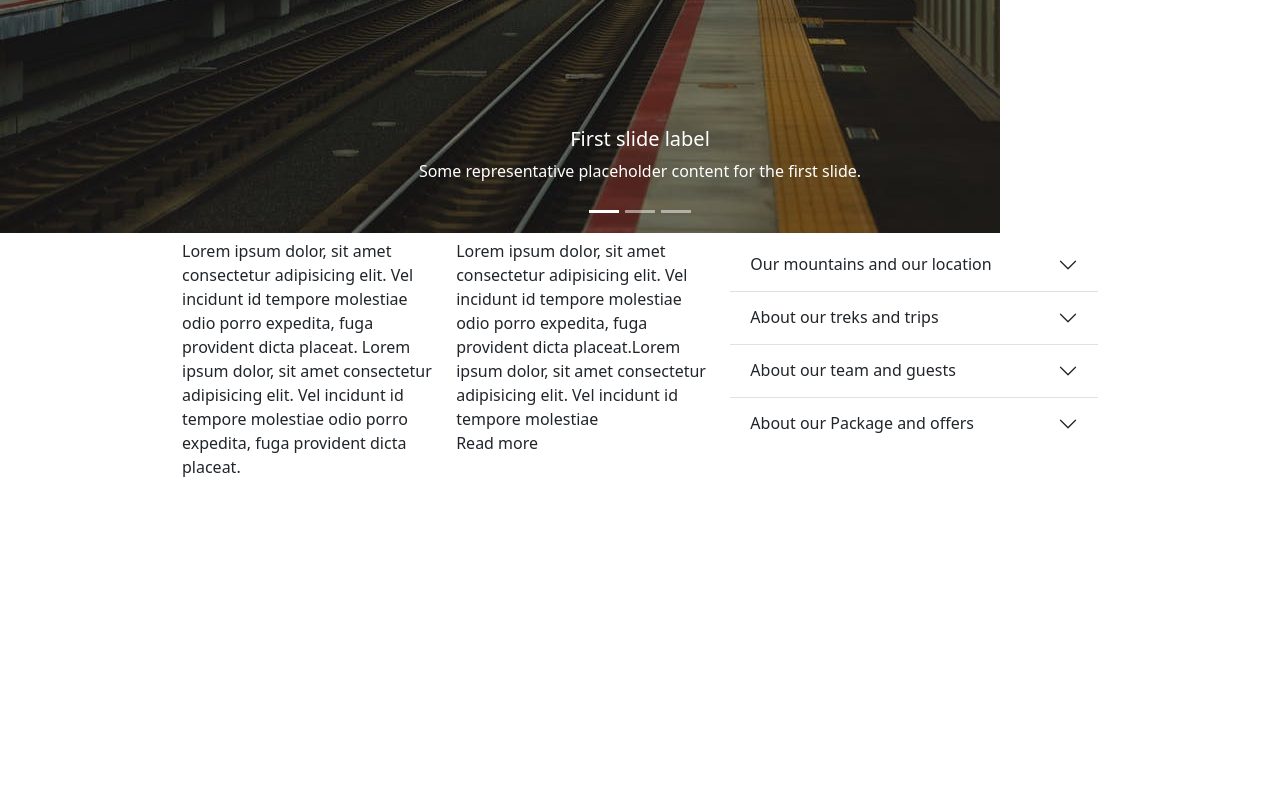
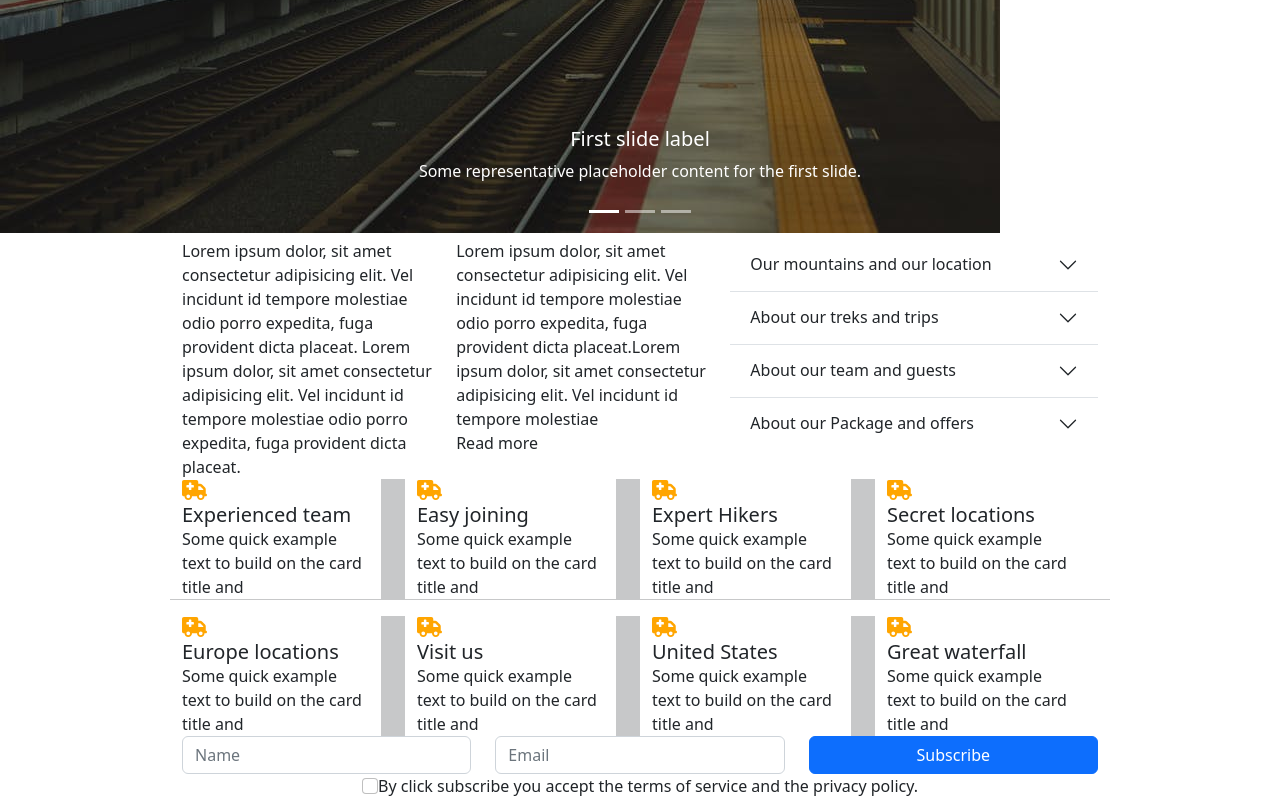
Before and after one commit to lokichaulagain/mern-travel, a Next.js app in the folder frontend/: page / in a window 1280 px wide. Shown: the part 617-1417 px from the top of the page. Before the commit the page ends 1096 px from the top, so only its background shows below. Built offline with nearby package versions, Linux system fonts and the light colour scheme.

Commit message:
news letter and top service

```diff
--- /dev/null
+++ b/frontend/src/components/NewsLetter.tsx
@@ -0,0 +1,33 @@
+import React from 'react'
+
+const NewsLetter = () => {
+  return (
+   <div className="container px-5">
+   <div className="container px-5">
+    <div className="row px-3">
+        <div className="col col-lg-4">
+          <input type="email" className="form-control" id="exampleFormControlInput1" placeholder="Name"/>
+        </div>
+
+        <div className="col col-lg-4">
+          <input type="email" className="form-control" id="exampleFormControlInput1" placeholder="Email"/>
+        </div>
+
+        <div className="col col-lg-4  d-grid gap-2 ">
+          <button className="btn btn-primary" type="button">Subscribe</button>
+        </div>
+
+
+        </div>
+        <div className="form-check" style={{display:"flex",justifyContent:"center"}}>
+          <input className="form-check-input" type="checkbox" value="" id="flexCheckChecked"  />
+          <label className="form-check-label" htmlFor="flexCheckChecked">
+          By click subscribe you accept the terms of service and the privacy policy.
+          </label>
+        </div>
+    </div>
+   </div>
+  )
+}
+
+export default NewsLetter
--- /dev/null
+++ b/frontend/src/components/TopService.tsx
@@ -0,0 +1,122 @@
+import React from "react";
+import { FontAwesomeIcon } from "@fortawesome/react-fontawesome";
+import { faAmbulance } from "@fortawesome/free-solid-svg-icons";
+
+const TopService = () => {
+  return (
+    <div className="container px-5">
+      <div className=" px-5">
+        <div className="row px-3">
+          <div className="row">
+            <div className="col">
+              <FontAwesomeIcon
+                icon={faAmbulance}
+                style={{ fontSize: 20, color: "orange" }}
+              />
+              <h5 className="card-title">Experienced team</h5>
+              <p className="card-text">
+                Some quick example text to build on the card title and
+
+              </p>
+            </div>
+            <div className="vr "></div>
+            <div className="col">
+              {" "}
+              <FontAwesomeIcon
+                icon={faAmbulance}
+                style={{ fontSize: 20, color: "orange" }}
+              />
+              <h5 className="card-title">Easy joining</h5>
+              <p className="card-text">
+                Some quick example text to build on the card title and
+
+              </p>
+            </div>
+            <div className="vr"></div>
+            <div className="col">
+              {" "}
+              <FontAwesomeIcon
+                icon={faAmbulance}
+                style={{ fontSize: 20, color: "orange" }}
+              />
+              <h5 className="card-title">Expert Hikers</h5>
+              <p className="card-text">
+                Some quick example text to build on the card title and
+
+              </p>
+            </div>
+            <div className="vr"></div>
+            <div className="col">
+              {" "}
+              <FontAwesomeIcon
+                icon={faAmbulance}
+                style={{ fontSize: 20, color: "orange" }}
+              />
+              <h5 className="card-title">Secret locations</h5>
+              <p className="card-text">
+                Some quick example text to build on the card title and
+
+              </p>
+            </div>
+          </div>
+          <hr />
+          <div className="row">
+            <div className="col">
+              {" "}
+              <FontAwesomeIcon
+                icon={faAmbulance}
+                style={{ fontSize: 20, color: "orange" }}
+              />
+              <h5 className="card-title">Europe locations</h5>
+              <p className="card-text">
+                Some quick example text to build on the card title and
+
+              </p>
+            </div>
+            <div className="vr"></div>
+            <div className="col">
+              {" "}
+              <FontAwesomeIcon
+                icon={faAmbulance}
+                style={{ fontSize: 20, color: "orange" }}
+              />
+              <h5 className="card-title">Visit us</h5>
+              <p className="card-text">
+                Some quick example text to build on the card title and
+
+              </p>
+            </div>
+            <div className="vr"></div>
+            <div className="col">
+              {" "}
+              <FontAwesomeIcon
+                icon={faAmbulance}
+                style={{ fontSize: 20, color: "orange" }}
+              />
+              <h5 className="card-title">United States</h5>
+              <p className="card-text">
+                Some quick example text to build on the card title and
+
+              </p>
+            </div>
+            <div className="vr"></div>
+            <div className="col">
+              {" "}
+              <FontAwesomeIcon
+                icon={faAmbulance}
+                style={{ fontSize: 20, color: "orange" }}
+              />
+              <h5 className="card-title">Great waterfall</h5>
+              <p className="card-text">
+                Some quick example text to build on the card title and
+
+              </p>
+            </div>
+          </div>
+        </div>
+      </div>
+    </div>
+  );
+};
+
+export default TopService;
--- a/frontend/src/pages/index.tsx
+++ b/frontend/src/pages/index.tsx
@@ -3,6 +3,8 @@ import AboutSection from "../components/AboutSection";
 import CardCarousel from "../components/CardCarousel";
 import HeroCarousel from "../components/HeroCarousel";
 import Navbar from "../components/Navbar";
+import NewsLetter from "../components/NewsLetter";
+import TopService from "../components/TopService";
 
 const Home = () => {
   return (
@@ -12,6 +14,8 @@ const Home = () => {
       {/* <CardCarousel /> */}
 
       <AboutSection />
+      <TopService/>
+      <NewsLetter/>
     </div>
   );
 };
```
